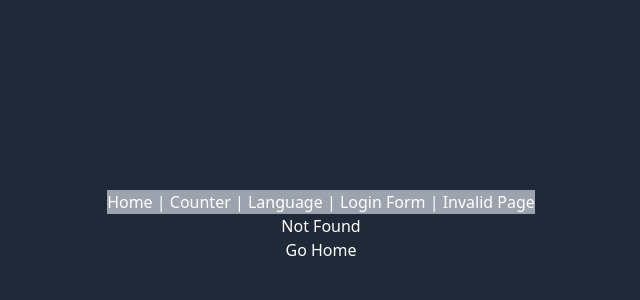
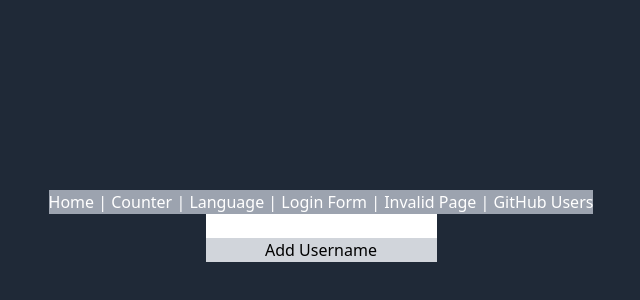
Before and after one commit to okcl/ReactDevelhope, a React (Create React App) app: page /users in a window 1280 px wide. Before the commit this address had no page. Shown: the part 174-474 px from the top of the page, without its empty margins (319-959 px from the left). Built offline with nearby package versions, Linux system fonts and the light colour scheme.

Commit message:
github user nested routes

```diff
--- a/src/App.jsx
+++ b/src/App.jsx
@@ -5,6 +5,7 @@ import ShowGithubUser from './ShowGithubUser';
 import DisplayLanguage from './DisplayLanguage';
 import Counter from './Counter';
 import LoginForm from './LoginForm';
+import GithubUserList from './GithubUserList';
 
 
 function App() {
@@ -13,7 +14,7 @@ function App() {
   return (
     <div className="bg-gray-800 min-h-screen flex flex-col items-center justify-center text-white text-center">
       <div className="bg-gray-400 hover:bg-gray-600">
-        <Link to="/">Home</Link> | <Link to="/counter">Counter</Link> | <Link to="/language" >Language</Link> | <Link to="/login" >Login Form</Link> | <Link to="/asdasfasd" >Invalid Page</Link>
+        <Link to="/">Home</Link> | <Link to="/counter">Counter</Link> | <Link to="/language" >Language</Link> | <Link to="/login" >Login Form</Link> | <Link to="/asdasfasd" >Invalid Page</Link> | <Link to={"/users"}>GitHub Users</Link>
       </div>
 
       <Routes>
@@ -21,6 +22,13 @@ function App() {
         <Route path="/counter" element={<Counter />} />
         <Route path="/language" element={<DisplayLanguage />} />
         <Route path="/login" element={<LoginForm />} />
+
+
+        <Route path="users" element={<GithubUserList />}>
+            <Route path=":username" element={<ShowGithubUser />}></Route>
+        </Route>
+
+
         <Route path='*' element={<div><p>Not Found</p>
           <Link to="/">Go Home</Link>
         </div>} />
--- a/src/GithubUserList.jsx
+++ b/src/GithubUserList.jsx
@@ -1,15 +1,13 @@
 import { useState } from "react";
-import GithubUser from "./GithubUser";
+import { Link } from "react-router-dom";
 
-//has to be a valid username!!
-
-function GithubUserList(){
+function GithubUserList() {
   const [inputText, setInputText] = useState("");
   const [usernames, setUsernames] = useState([]);
 
-    const handleInputChange =(e) => {
+  const handleInputChange = (e) => {
     setInputText(e.target.value);
-    }
+  };
 
   const addText = () => {
     if (inputText !== "") {
@@ -18,16 +16,21 @@ function GithubUserList(){
     }
   };
 
-    return(
-        <div className="flex flex-col">
+  return (
+    <div className="flex flex-col text-black">
       <input type="text" value={inputText} onChange={handleInputChange} />
-            <button onClick={addText} className="bg-gray-300">Add Username</button>
+      <button onClick={addText} className="bg-gray-300 hover:bg-gray-400">
+        Add Username
+      </button>
       <ul className="text-white">
         {usernames.map((text, index) => (
-                    <li key={index}><GithubUser username={text} /></li>
+          <li key={index} className="bg-gray-400 hover:bg-gray-600">
+            <Link to={`/users/${text}`}>{text}</Link>
+          </li>
         ))}
       </ul>
     </div>
-    )
+  );
 }
-export default GithubUserList
+
+export default GithubUserList;
```
Lines whose indentation alone changed are shown as unchanged.
